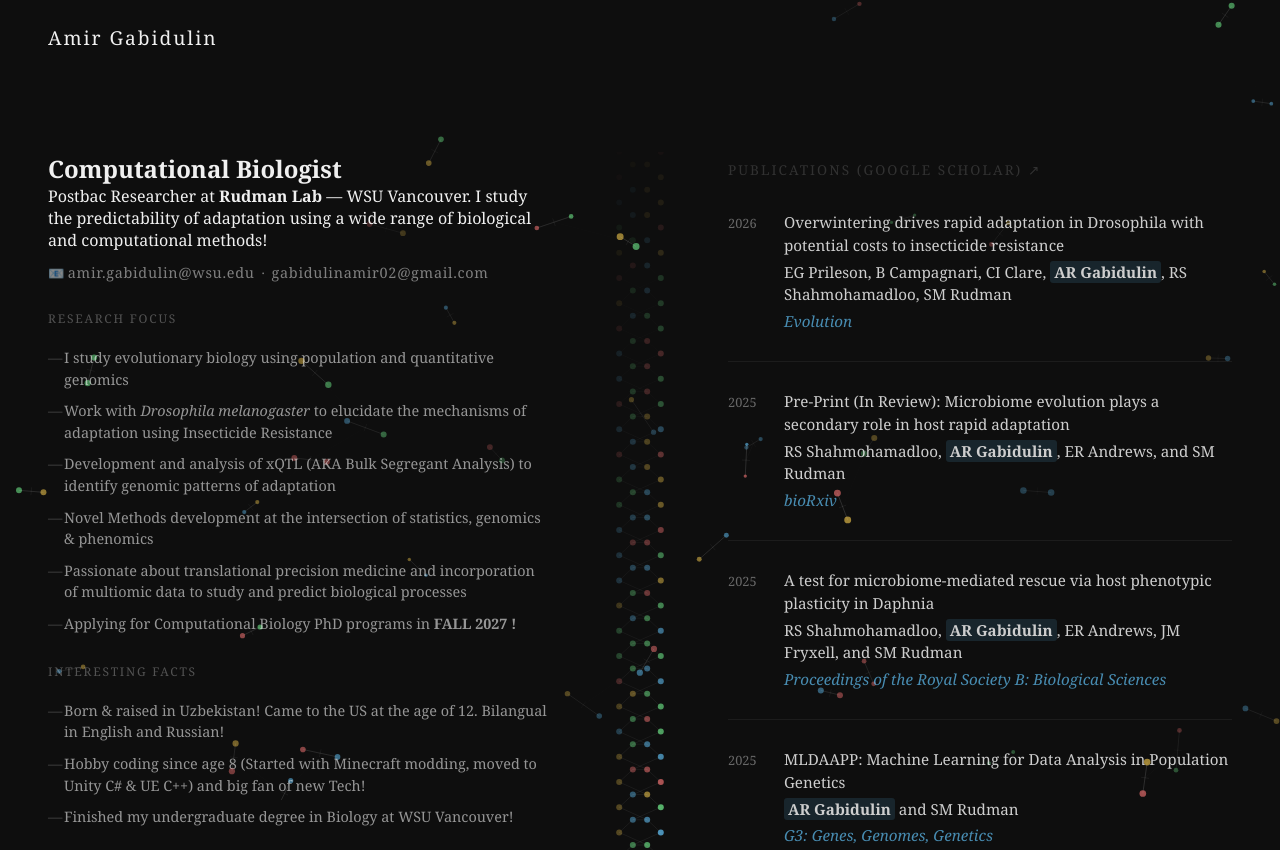
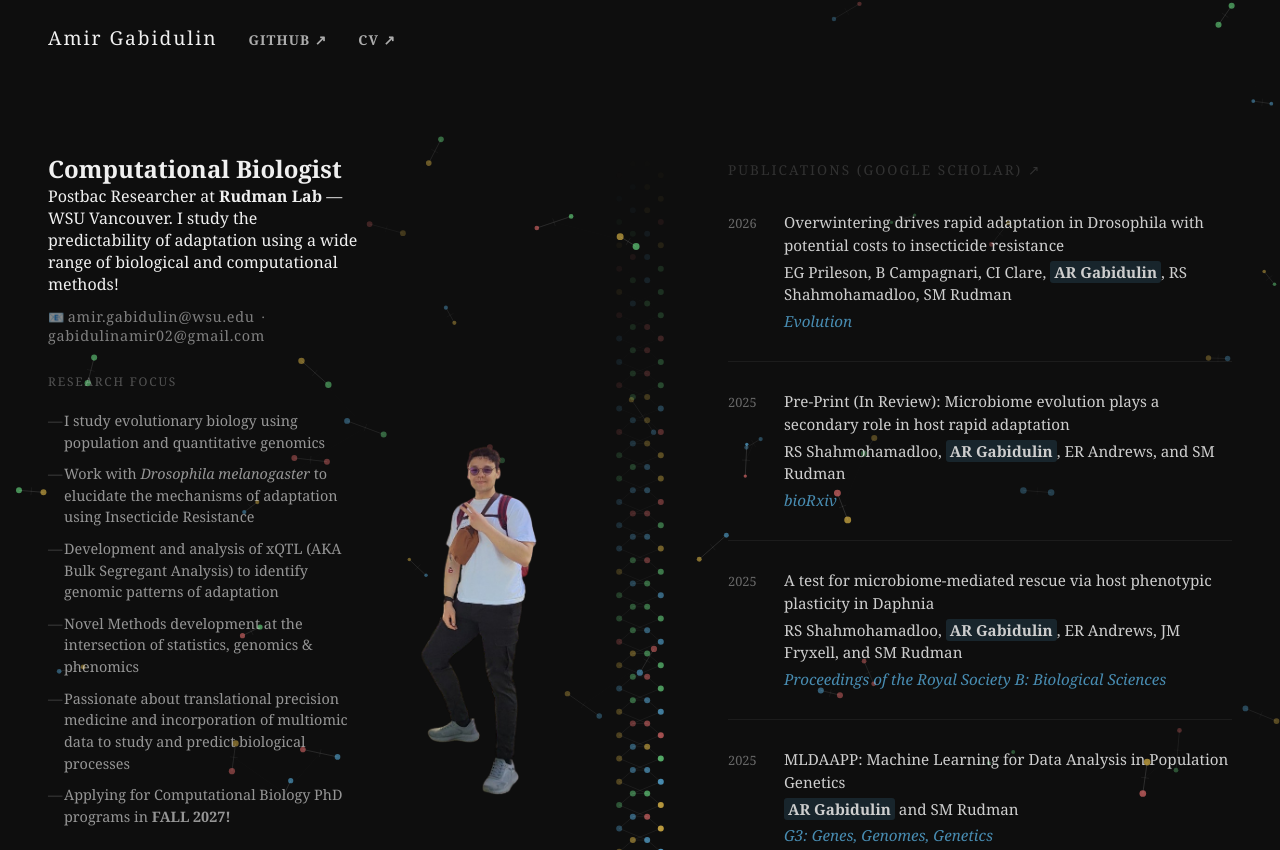
Before and after one commit to ganamir/ganamir.github.io, a plain HTML site: page index.html in a window 1280 px wide. Shown: the top 850 px of the page. Drawn offline with Linux system fonts and the light colour scheme.

Commit message:
CV and Github links

```diff
--- a/index.html
+++ b/index.html
@@ -9,7 +9,10 @@
     <canvas id="bg"></canvas>
     <header>
     <nav>
-        <span class="logo">Amir Gabidulin</span>
+      <span class="logo">Amir Gabidulin
+        <a href="https://github.com/ganamir" target="_blank" class="nav-inline">GitHub ↗</a>
+        <a href="Amir_Gabidulin_CV.pdf" target="_blank" class="nav-inline">CV ↗</a>
+      </span>
     </nav>
     </header>
 
@@ -17,31 +20,32 @@
   <section class="hero">
 
         <div class="left">
+          <div class="hero-main">
             <div class="hero-text">
               <h1>Computational Biologist</h1>
               <p>Postbac Researcher at <strong>Rudman Lab</strong> — WSU Vancouver. I study the predictability of adaptation using a wide range of biological and computational methods!</p>
               <p class="contact-line">📧 <a href="mailto:amir.gabidulin@wsu.edu">amir.gabidulin@wsu.edu</a> &nbsp;·&nbsp; <a href="mailto:gabidulinamir02@gmail.com">gabidulinamir02@gmail.com</a></p>
               <p class="facts-label">Research Focus</p>
               <ul class="hero-bullets">
-            <li> I study evolutionary biology using population and quantitative genomics </li>
-            <li> Work with <em>Drosophila melanogaster</em> to elucidate the mechanisms of adaptation using Insecticide Resistance </li>
-            <li> Development and analysis of xQTL (AKA Bulk Segregant Analysis) to identify genomic patterns of adaptation </li>
-            <li> Novel Methods development at the intersection of statistics, genomics & phenomics</li>
-            <li> Passionate about translational precision medicine and incorporation of multiomic data to study and predict biological processes</li>
-            <li> Applying for Computational Biology PhD programs in <strong> FALL 2027 !</strong></li>
+                <li>I study evolutionary biology using population and quantitative genomics</li>
+                <li>Work with <em>Drosophila melanogaster</em> to elucidate the mechanisms of adaptation using Insecticide Resistance</li>
+                <li>Development and analysis of xQTL (AKA Bulk Segregant Analysis) to identify genomic patterns of adaptation</li>
+                <li>Novel Methods development at the intersection of statistics, genomics & phenomics</li>
+                <li>Passionate about translational precision medicine and incorporation of multiomic data to study and predict biological processes</li>
+                <li>Applying for Computational Biology PhD programs in <strong>FALL 2027!</strong></li>
               </ul>
               <p class="facts-label">Interesting Facts</p>
               <ul class="hero-bullets">
-            <li> Born & raised in Uzbekistan! Came to the US at the age of 12. Bilangual in English and Russian! </li>
-            <li> Hobby coding since age 8 (Started with Minecraft modding, moved to Unity C# & UE C++) and big fan of new Tech!</li>
-            <li> Finished my undergraduate degree in Biology at WSU Vancouver! </li>
+                <li>Born & raised in Uzbekistan! Came to the US at the age of 12. Bilingual in English and Russian!</li>
+                <li>Hobby coding since age 8 (Started with Minecraft modding, moved to Unity C# & UE C++) and big fan of new Tech!</li>
+                <li>Finished my undergraduate degree in Biology at WSU Vancouver!</li>
               </ul>
             </div>
             <div class="img-wrapper">
-            <img src="amir_image_cropped-removebg-preview.png" alt="Amir" class="hero-img">
+              <img src="iamge_3-removebg-preview.png" alt="Amir" class="hero-img">
             </div>
           </div>
-
+        </div>
     <div class="divider">
   <canvas id="helix"></canvas>
     </div>
--- a/style.css
+++ b/style.css
@@ -169,13 +169,62 @@ a:hover {
   flex: 1;
 }
 
+.nav-links {
+  display: flex;
+  gap: 32px;
+  align-items: center;
+}
+
+.nav-links a {
+  font-size: 0.8rem;
+  letter-spacing: 0.1em;
+  text-transform: uppercase;
+  opacity: 0.4;
+  transition: opacity 0.2s;
+}
+
+.nav-links a:hover {
+  opacity: 1;
+}
+
+.hero-main {
+  display: flex;
+  align-items: center;
+  gap: 48px;
+  width: 100%;
+}
+
+.nav-inline {
+  font-size: 0.85rem;
+  letter-spacing: 0.08em;
+  text-transform: uppercase;
+  opacity: 0.7;
+  margin-left: 24px;
+  transition: opacity 0.2s;
+  vertical-align: middle;
+  font-weight: 600;
+}
+
+.nav-inline:hover {
+  opacity: 1;
+}
+
 .hero-text {
-  margin-bottom: 32px;
+  flex: 1;
+  margin-bottom: 0;
+}
+
+.hero-main .img-wrapper {
+  flex-shrink: 0;
+  width: auto;
+  display: flex;
+  justify-content: center;
 }
 
 .hero-img {
-  height: 300px;
+  height: 380px;
   object-fit: contain;
+  transform: scaleX(-1);
 }
 
 .divider {
@@ -364,6 +413,16 @@ canvas#bg {
     font-size: 12px;
     margin-top: 8px;
   }
+
+
+  .nav-links {
+    gap: 16px;
+  }
+
+  .nav-links a {
+    font-size: 0.7rem;
+  }
+}
 
   .matrix-mobile-header {
     display: grid;
```
Also changed, not shown: iamge_3-removebg-preview.png (added), image_2-removebg-preview.png (added), 1 other file. Lines whose indentation alone changed are shown as unchanged.
